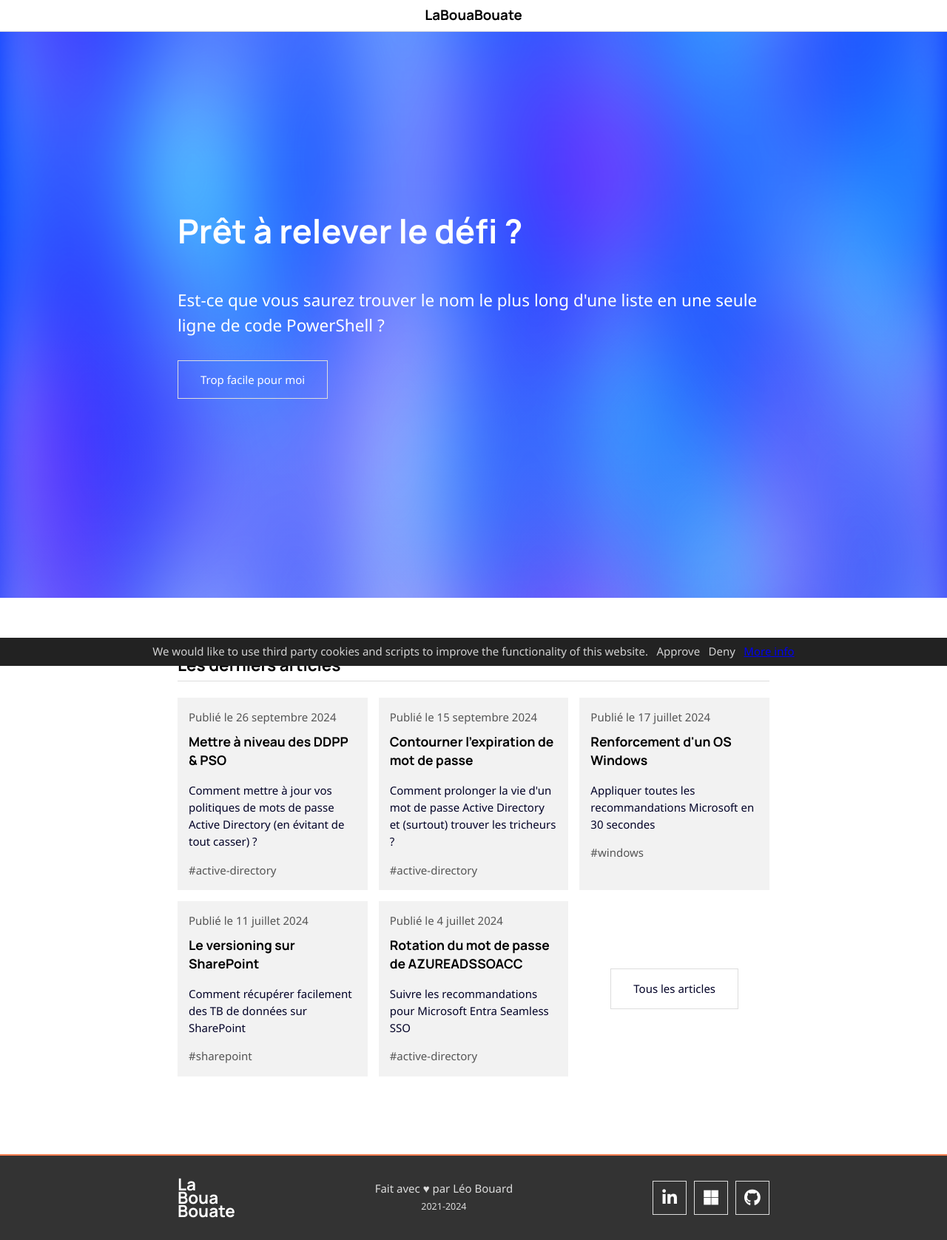
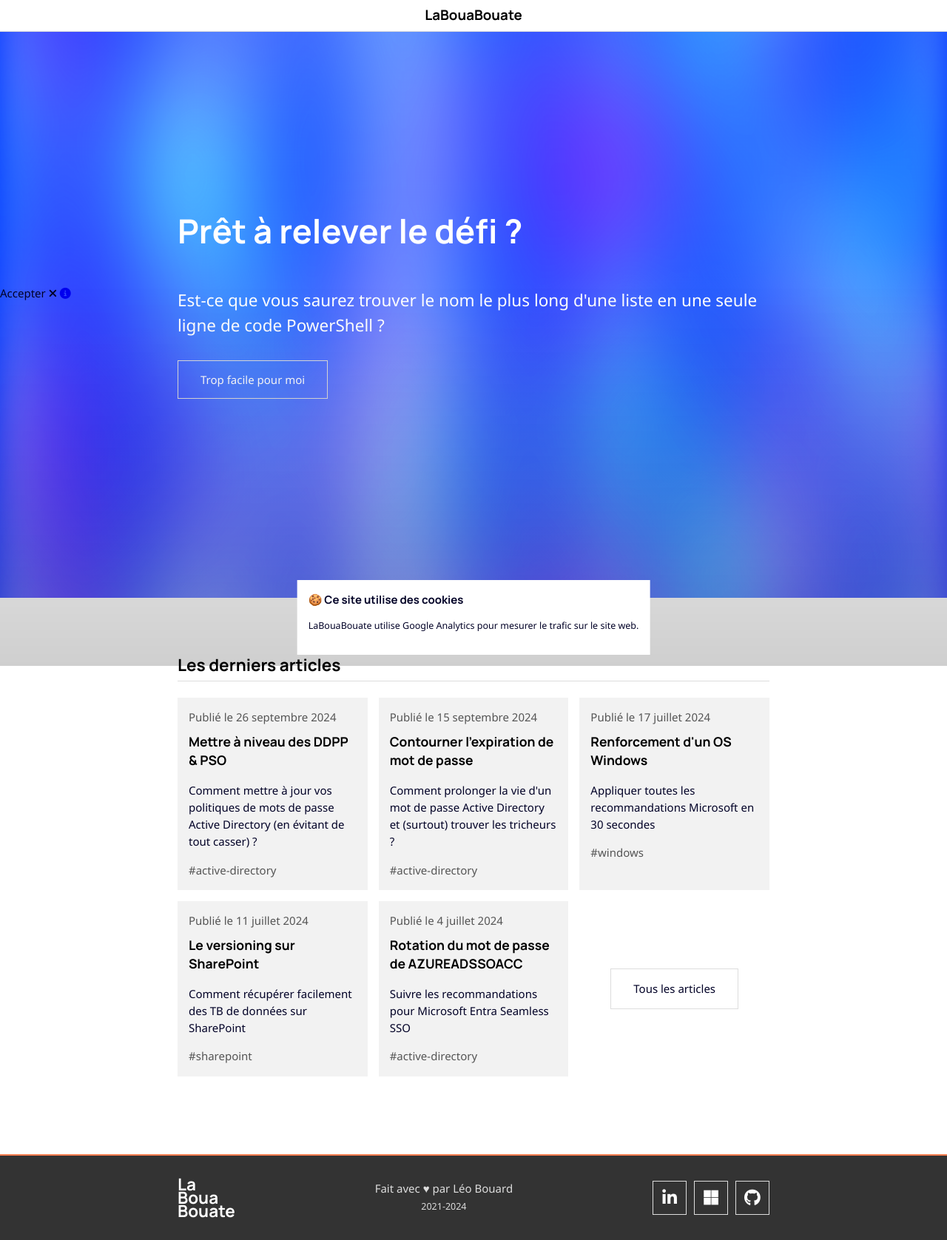
Before and after one commit to leobouard/leobouard.github.io, a Jekyll site: the page built from _pages/index.html, in a window 1280 px wide. Shown: the whole page at 74% size. Built offline with Jekyll 4.4.1, drawn with Linux system fonts in a browser that asks for light colours; nearby versions of some CDN libraries; some web fonts are replaced.

Commit message:
Update cookie-consent.html

```diff
--- a/_includes/cookie-consent.html
+++ b/_includes/cookie-consent.html
@@ -1,40 +1,16 @@
-<style>
-  #cookie-notice {
-    padding: 0.5rem 1rem;
-    display: none;
-    text-align: center;
-    position: fixed;
-    bottom: 0;
-    width: calc(100% - 2rem);
-    background: #222;
-    color: rgba(255, 255, 255, 0.8);
-  }
+<div class="shadow" id="cookie-notice">
+  <div class="cookies">
+    <span>🍪 Ce site utilise des cookies</span>
+    <p>LaBouaBouate utilise Google Analytics pour mesurer le trafic sur le site web.</p>
+    <div class="cookie-buttons">
 
-  #cookie-notice a {
-    display: inline-block;
-    cursor: pointer;
-    margin-left: 0.5rem;
-  }
+    </div>
+  </div>
+  <a id="cookie-notice-accept">Accepter</a>
+  <a id="cookie-notice-deny"><i class="fa-solid fa-xmark"></i></a>
+  <a href="/privacy"><i class="fa-solid fa-circle-info"></i></a>
+</div>
 
-  @media (max-width: 767px) {
-    #cookie-notice span {
-      display: block;
-      padding-top: 3px;
-      margin-bottom: 1rem;
-    }
-
-    #cookie-notice a {
-      position: relative;
-      bottom: 4px;
-    }
-  }
-</style>
-<div id="cookie-notice"><span>We would like to use third party cookies and scripts to improve the functionality of this
-    website.</span>
-  <a id="cookie-notice-accept" class="btn btn-primary btn-sm">Approve</a>
-  <a id="cookie-notice-deny" class="btn btn-primary btn-sm">Deny</a>
-  <a href="/privacy" class="btn btn-primary btn-sm">More info</a>
-</div>
 <script>
   function createCookie(name, value, days) {
     var expires = "";
```
